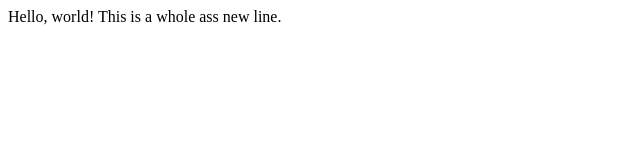
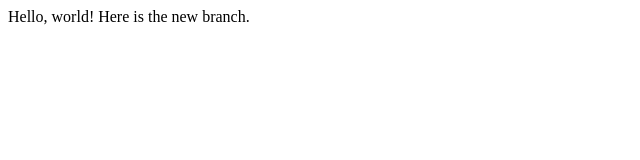
Before and after one commit to HimanshiMetta/edxLecture1, a plain HTML site: page index.html in a window 1280 px wide. Shown: the full height of the page, 0-640 px from the left. Drawn offline with Linux system fonts and the light colour scheme.

Commit message:
creation of feature branch

```diff
--- a/index.html
+++ b/index.html
@@ -4,6 +4,6 @@
     </head>
     <body>
         Hello, world!
-        This is a whole ass new line.
+        Here is the new branch.
     </body>
 </html>
```
